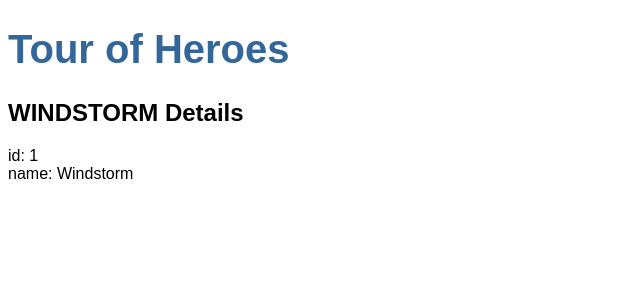
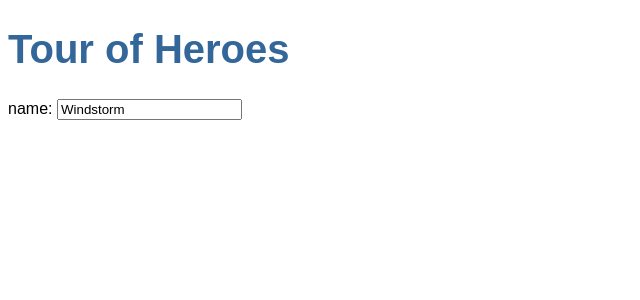
Before and after one commit to ovidiu-iosif/sandbox, an Angular app in the folder tour-of-heroes/: page / in a window 1280 px wide. Shown: the top 300 px of the page, without its empty margins (0-640 px from the left). Built offline with nearby package versions, Linux system fonts and the light colour scheme.

Commit message:
edit hero

```diff
--- a/tour-of-heroes/src/app/app.module.ts
+++ b/tour-of-heroes/src/app/app.module.ts
@@ -1,5 +1,6 @@
 import { BrowserModule } from '@angular/platform-browser';
 import { NgModule } from '@angular/core';
+import { FormsModule } from '@angular/forms';
 
 import { AppComponent } from './app.component';
 import { HeroesComponent } from './heroes/heroes.component';
@@ -10,7 +11,8 @@ import { HeroesComponent } from './heroes/heroes.component';
     HeroesComponent
   ],
   imports: [
-    BrowserModule
+    BrowserModule,
+    FormsModule
   ],
   providers: [],
   bootstrap: [AppComponent]
--- a/tour-of-heroes/src/app/heroes/heroes.component.html
+++ b/tour-of-heroes/src/app/heroes/heroes.component.html
@@ -1,3 +1,5 @@
-<h2>{{hero.name | uppercase}} Details</h2>
-<div><span>id: </span>{{hero.id}}</div>
-<div><span>name: </span>{{hero.name}}</div>
+<div>
+  <label for="">name:
+    <input [(ngModel)]="hero.name" placeholder="name" />
+  </label>
+</div>
```
